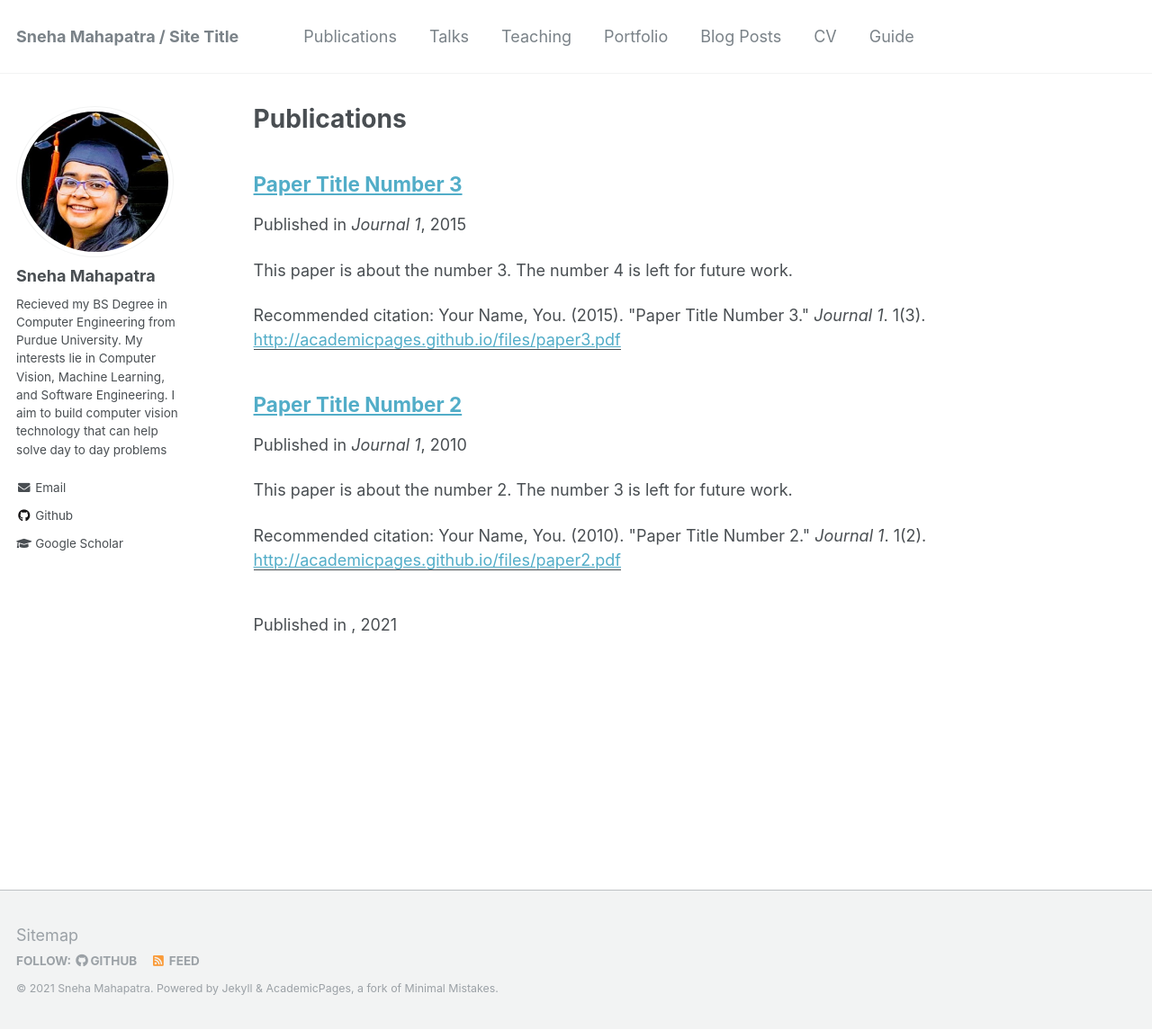
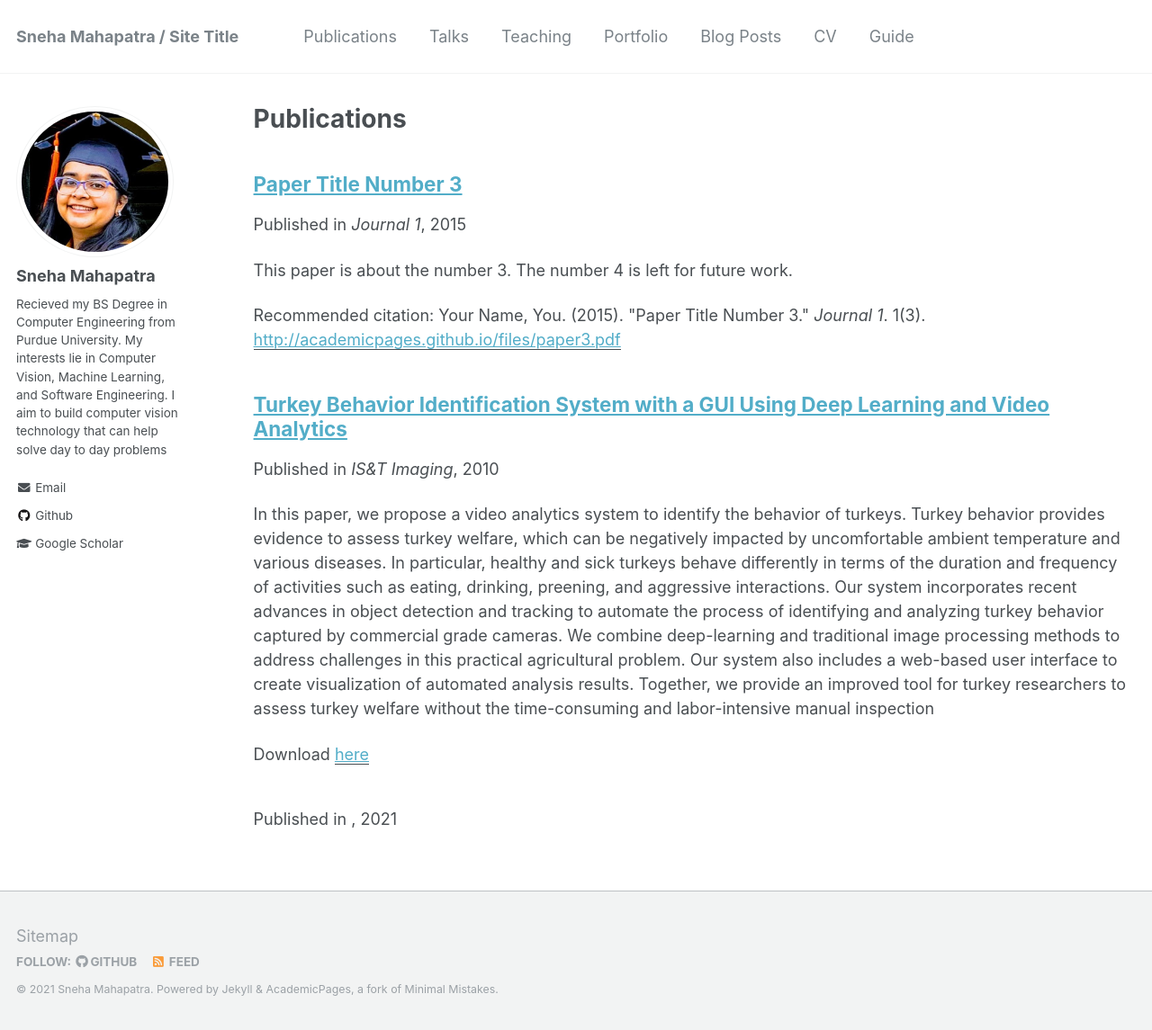
Before and after one commit to sne21star/sne21star.github.io, a Jekyll site: the page built from _pages/publications.md, in a window 1280 px wide and 1145 px high. Shown: the whole window at 90% size. Built offline with Jekyll 4.4.1, drawn with Linux system fonts in a browser that asks for light colours.

Commit message:
Checking publication

```diff
--- a/_publications/2010-10-01-paper-title-number-2.md
+++ b/_publications/2010-10-01-paper-title-number-2.md
@@ -1,14 +1,14 @@
 ---
-title: "Paper Title Number 2"
+title: "Turkey Behavior Identification System with a GUI
+Using Deep Learning and Video Analytics"
 collection: publications
 permalink: /publication/2010-10-01-paper-title-number-2
-excerpt: 'This paper is about the number 2. The number 3 is left for future work.'
+excerpt: 'In this paper, we propose a video analytics system to identify the behavior of turkeys. Turkey behavior provides evidence to assess turkey welfare, which can be negatively impacted by uncomfortable ambient temperature and various diseases. In particular, healthy and sick turkeys behave differently in terms of the duration and frequency of activities such as eating, drinking, preening, and aggressive interactions. Our system incorporates recent advances in object detection and tracking to automate the process of identifying and analyzing turkey behavior captured by commercial grade cameras. We combine deep-learning and traditional image processing methods to address challenges in this practical agricultural problem. Our system also includes a web-based user interface to create visualization of automated analysis results. Together, we provide an improved tool for turkey researchers to assess turkey welfare without the time-consuming and labor-intensive manual inspection'
 date: 2010-10-01
-venue: 'Journal 1'
-paperurl: 'http://academicpages.github.io/files/paper2.pdf'
-citation: 'Your Name, You. (2010). &quot;Paper Title Number 2.&quot; <i>Journal 1</i>. 1(2).'
+venue: 'IS&T Imaging'
+paperurl: 'https://sne21star.github.io/files/Turkey.pdf'
+
 ---
-This paper is about the number 2. The number 3 is left for future work.
 
 [Download paper here](http://academicpages.github.io/files/paper2.pdf)
 
```
Also changed, not shown: _publications/2009-10-01-paper-title-number-1.md (+3 -4 lines), 2 other files.
